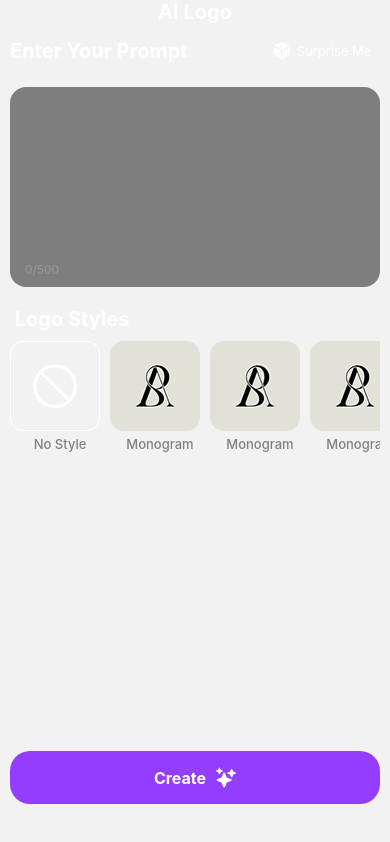
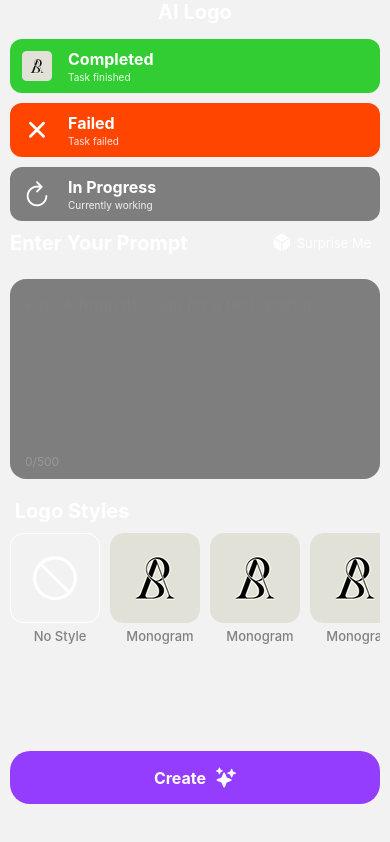
Before and after one commit to aysenurozbay/ai-logo-creator, a React Native app: screen /InputScreen in a window 390 px wide. Built offline with nearby package versions, Linux system fonts and the light colour scheme.

Commit message:
feat: Refactor navigation and add StatusChip component

```diff
--- a/App.tsx
+++ b/App.tsx
@@ -1,12 +1,6 @@
-import { createNativeStackNavigator } from "@react-navigation/native-stack";
-import { NavigationContainer } from "@react-navigation/native";
 import { LinearGradient } from "expo-linear-gradient";
 
-import InputScreen from "@/screens/input-screen/InputScreen";
-import { Text } from "react-native";
-import Header from "./src/components/header/Header";
-
-const Stack = createNativeStackNavigator();
+import AppNavigator from "./src/navigation/AppNavigator";
 
 export default function App() {
   return (
@@ -16,22 +10,7 @@ export default function App() {
       end={{ x: 1, y: 0 }}
       style={{ flex: 1 }}
     >
-      <NavigationContainer>
-        <Stack.Navigator
-          screenOptions={{
-            header: () => (
-              <Header
-                textStyle={{ color: "white", fontSize: 20 }}
-                style={{ backgroundColor: "transparent" }}
-              />
-            ),
-            contentStyle: { backgroundColor: "transparent", padding: 10 },
-          }}
-        >
-          <Stack.Screen name="inputScreen" component={InputScreen} />
-          <Stack.Screen name="outputScreen" component={InputScreen} />
-        </Stack.Navigator>
-      </NavigationContainer>
+      <AppNavigator />
     </LinearGradient>
   );
 }
--- /dev/null
+++ b/src/components/status-chip/StatusChip.tsx
@@ -0,0 +1,115 @@
+import { View, Text, StyleSheet, Image, Pressable } from "react-native";
+import React from "react";
+import Icon from "../../hooks/useIcon";
+import { Ionicons } from "@expo/vector-icons";
+import colors from "../../constants/colors";
+
+export enum Status {
+  InProgress = "in_progress",
+  Completed = "completed",
+  Failed = "failed",
+}
+
+// Status’a göre konfigürasyon
+const statusConfig: Record<
+  Status,
+  {
+    label: string;
+    icon?: keyof typeof Ionicons.glyphMap;
+    bgColor: string;
+    textColor: string;
+    subtitleColor: string;
+    iconColor?: string;
+    subtitle: string;
+    tappable: boolean; // pressable mi
+    image?: any; // sadece Completed için
+  }
+> = {
+  [Status.InProgress]: {
+    label: "In Progress",
+    icon: "refresh",
+    bgColor: colors.dark500,
+    textColor: "white",
+    subtitleColor: "#F2F2F2",
+    iconColor: "white",
+    subtitle: "Currently working",
+    tappable: false,
+  },
+  [Status.Completed]: {
+    label: "Completed",
+    bgColor: "#32CD32",
+    textColor: "white",
+    subtitleColor: "#E5FFE5",
+    subtitle: "Task finished",
+    tappable: true,
+    image: require("../../assets/logo-styles/monogram.png"),
+  },
+  [Status.Failed]: {
+    label: "Failed",
+    icon: "close",
+    bgColor: "#FF4500",
+    textColor: "white",
+    subtitleColor: "#FFE5E5",
+    iconColor: "white",
+    subtitle: "Task failed",
+    tappable: true,
+  },
+};
+
+export default function StatusChip({
+  status,
+  onPress,
+}: {
+  status: Status;
+  onPress?: () => void;
+}) {
+  const config = statusConfig[status];
+
+  const Wrapper = config.tappable ? Pressable : View;
+
+  return (
+    <Wrapper
+      style={[styles.chip, { backgroundColor: config.bgColor }]}
+      {...(config.tappable && onPress ? { onPress } : {})}
+    >
+      {config.icon && (
+        <Icon name={config.icon} size={30} color={config.iconColor} />
+      )}
+      {config.image && (
+        <Image source={config.image} style={{ width: 30, height: 30 }} />
+      )}
+
+      <View style={styles.textContainer}>
+        <Text style={[styles.label, { color: config.textColor }]}>
+          {config.label}
+        </Text>
+        <Text style={[styles.subtitle, { color: config.subtitleColor }]}>
+          {config.subtitle}
+        </Text>
+      </View>
+    </Wrapper>
+  );
+}
+
+const styles = StyleSheet.create({
+  chip: {
+    flexDirection: "row",
+    alignItems: "center",
+    paddingVertical: 10,
+    paddingHorizontal: 12,
+    borderRadius: 12,
+    marginVertical: 5,
+  },
+  label: {
+    fontWeight: "bold",
+    fontSize: 16,
+  },
+  subtitle: {
+    fontSize: 10,
+  },
+  textContainer: {
+    marginLeft: 8,
+    paddingLeft: 8,
+    gap: 2,
+  },
+});
--- /dev/null
+++ b/src/navigation/AppNavigator.tsx
@@ -0,0 +1,30 @@
+import { createNativeStackNavigator } from "@react-navigation/native-stack";
+import { NavigationContainer } from "@react-navigation/native";
+import { RootStackParamList } from "../types/navigation";
+import Header from "../components/header/Header";
+import InputScreen from "../screens/input-screen/InputScreen";
+import OutputScreen from "../screens/output-screnn/OutputScreen";
+
+const Stack = createNativeStackNavigator<RootStackParamList>();
+
+export default function AppNavigator() {
+  return (
+    <NavigationContainer>
+      <Stack.Navigator
+        screenOptions={{
+          header: () => (
+            <Header
+              textStyle={{ color: "white", fontSize: 20 }}
+              style={{ backgroundColor: "transparent" }}
+            />
+          ),
+          contentStyle: { backgroundColor: "transparent", padding: 10 },
+          animation: "none",
+        }}
+      >
+        <Stack.Screen name="InputScreen" component={InputScreen} />
+        <Stack.Screen name="OutputScreen" component={OutputScreen} />
+      </Stack.Navigator>
+    </NavigationContainer>
+  );
+}
--- a/src/screens/input-screen/InputScreen.tsx
+++ b/src/screens/input-screen/InputScreen.tsx
@@ -13,6 +13,9 @@ import LogoSelector from "../../components/logo-selecter/LogoSelector";
 import { LinearGradient } from "expo-linear-gradient";
 
 import { Dimensions } from "react-native";
+import StatusChip, { Status } from "../../components/status-chip/StatusChip";
+import { NavigationProp, useNavigation } from "@react-navigation/native";
+import { RootStackParamList } from "../../types/navigation";
 
 const { width: SCREEN_WIDTH } = Dimensions.get("window");
 
@@ -20,8 +23,17 @@ export default function InputScreen() {
   const [userInput, setUserInput] = useState("");
   const maxInputLength = 500;
 
+  const navigation = useNavigation<NavigationProp<RootStackParamList>>();
+
+  const showResult = () => {
+    navigation.navigate("OutputScreen");
+  };
+
   return (
     <View style={styles.container}>
+      <StatusChip status={Status.Completed} onPress={showResult} />
+      <StatusChip status={Status.Failed} />
+      <StatusChip status={Status.InProgress} />
       <View style={styles.titleContainer}>
         <Text style={styles.titleText}>Enter Your Prompt</Text>
         <View style={styles.surpriseMeContainer}>
@@ -58,6 +70,8 @@ export default function InputScreen() {
           colors={["#2938DC", "#943DFF"]}
           start={{ x: 0, y: 0 }}
           end={{ x: 1, y: 0 }}
+            start: { x: 0, y: 0 },
+            end: { x: 1, y: 0 },
 
         > */}
         <View
--- /dev/null
+++ b/src/screens/output-screnn/OutputScreen.tsx
@@ -0,0 +1,10 @@
+import { View, Text } from "react-native";
+import React from "react";
+
+export default function OutputScreen() {
+  return (
+    <View>
+      <Text>OutputScreen</Text>
+    </View>
+  );
+}
--- /dev/null
+++ b/src/types/navigation.d.ts
@@ -0,0 +1,4 @@
+export type RootStackParamList = {
+  InputScreen: undefined;
+  OutputScreen: undefined;
+};
```
Also changed, not shown: 1 other file (tests, documents, lock files or other folders).
